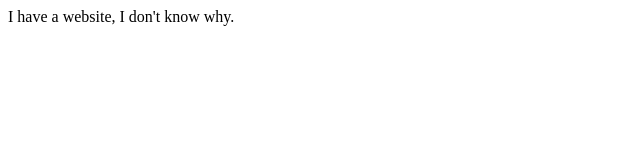
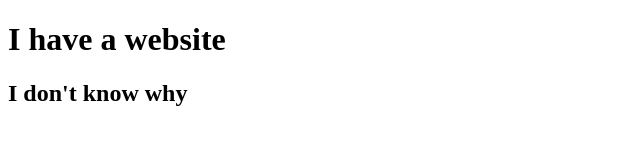
Before and after one commit to Pixelzated/pixelzated.github.io, a plain HTML site: page index.html in a window 1280 px wide. Shown: the whole page, without its empty margins (0-640 px from the left). Drawn offline with Linux system fonts and the light colour scheme.

Commit message:
fancified the text

```diff
--- a/index.html
+++ b/index.html
@@ -1,4 +1,8 @@
+<!DOCTYPE html>
 <html>
-I have a website,
-      I don't know why.
+<body>
+<h1>I have a website</h1>
+<h2>        I don't know why</h2>
+</body>
+
 </html>
```
